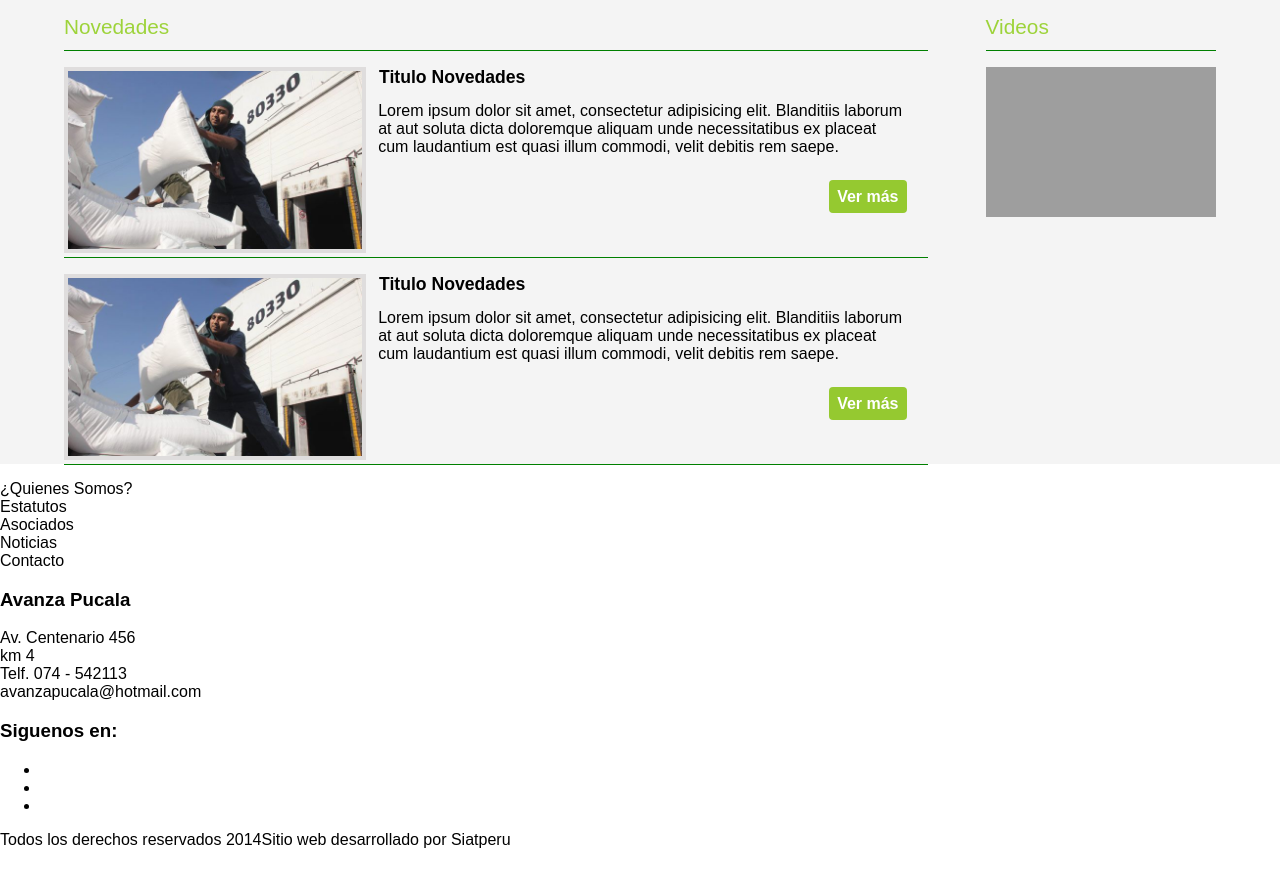
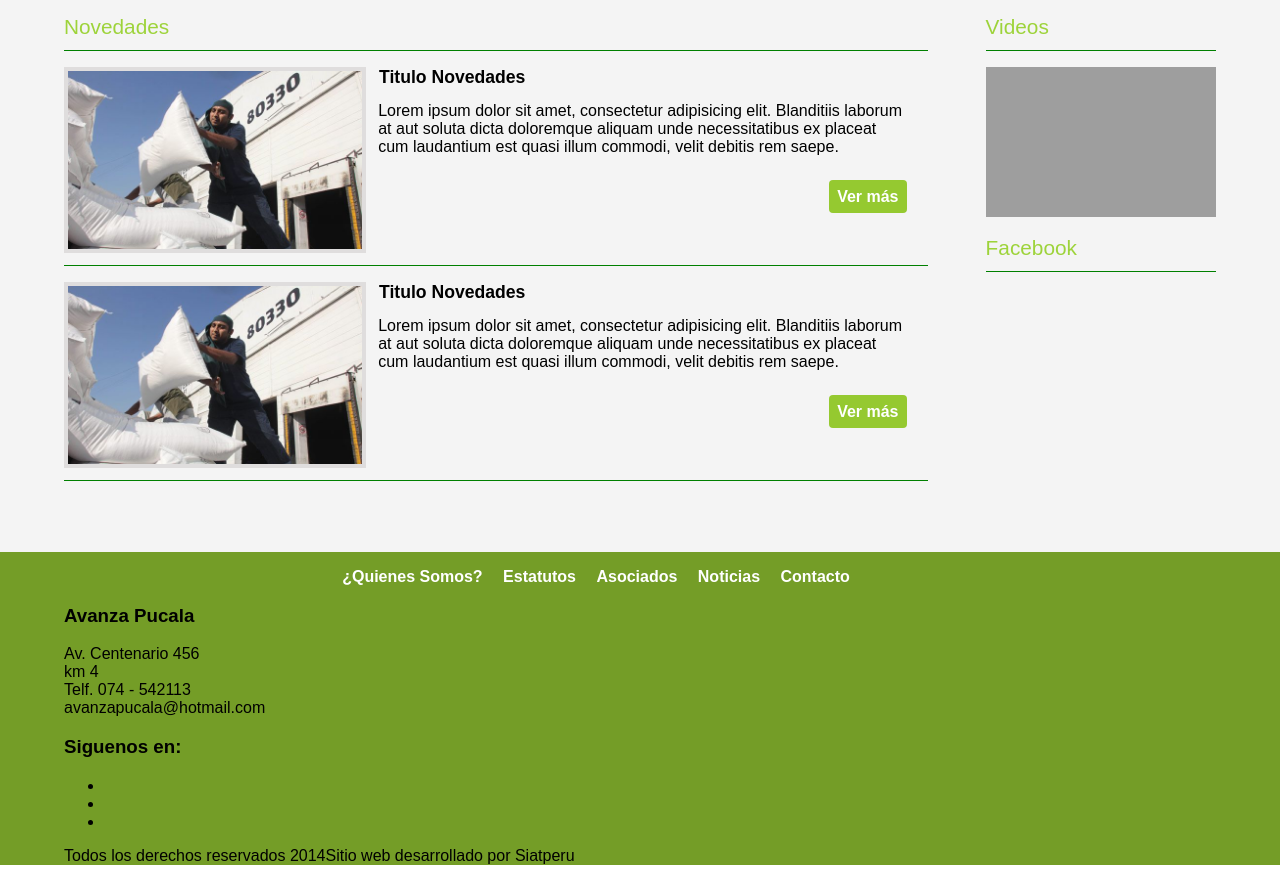
Before and after one commit to iZacLaSerna/Avanza-Pucala, a plain HTML site: page index.html in a window 1280 px wide. Shown: the part 449-1330 px from the top of the page. Drawn offline with Linux system fonts and the light colour scheme; grey boxes are pictures that could not be loaded.

Commit message:
Avance y correción del cuerpo y pie

```diff
--- a/css/estilos.css
+++ b/css/estilos.css
@@ -166,6 +166,7 @@
 	height: 100%;
 	margin: 0 auto;
 	position: relative;
+	padding-bottom:5em;
 }
 .Novedades{
 	width: 75%;
@@ -188,7 +189,7 @@
 	margin-top:1em;
 	border-bottom: 1px solid green;
 	margin-bottom: 1em;
-
+	padding-bottom: .5em;
 }
 
 .NoveImage{
@@ -265,6 +266,37 @@
 	vertical-align: top;
 	position: absolute;
 	right:0;
-	top:0;
+	top:14.81em;
 
 }
+
+/*******************Footer*******/
+.Footer{
+	background: #749D27;
+}
+
+.map-content {
+	width: 90%;
+	text-align: center;
+/* list-style: none; */
+}
+
+.FooterList{
+	margin:0;
+	margin: 0;
+	list-style: none;
+/* display: inline-block; */
+	padding-top: 1em;
+}
+
+.FooterItem {
+display: inline-block;
+padding: 0 .5em;
+color: white;
+font-weight: bold;
+}
+
+.Logopie {
+width: 90%;
+margin: 0 auto;
+}
--- a/index.html
+++ b/index.html
@@ -85,6 +85,8 @@
 						</div>
 					</div>
 				</div>
+
+
 			</article>
 
 
@@ -94,17 +96,17 @@
 
 			</aside>
 
-		</div>
 			<aside class="ContentFacebook">
 				<h1 class="SubTitle">Facebook</h1>
 			</aside>
+		</div>
 
 
 	</section>
 
-	<footer>
+	<footer class="Footer">
 		<div class="map-content">
-			<ul class="MenuList">
+			<ul class="FooterList">
 				<li class="FooterItem">¿Quienes Somos?</li>
 				<li class="FooterItem">Estatutos</li>
 				<li class="FooterItem">Asociados</li>
```
Lines whose indentation alone changed are shown as unchanged.
